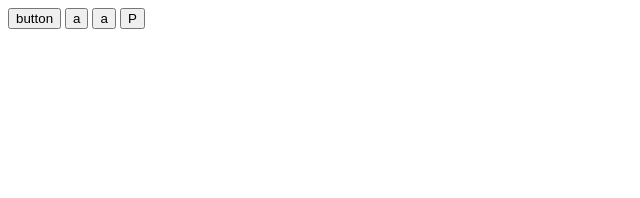
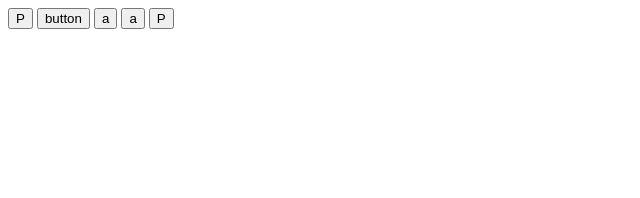
Before and after one commit to sumedhaKl/student-2, a Jekyll site: the page _posts/2023-09-28-HTML_code.html, which Jekyll copies as it is, in a window 1280 px wide. Shown: the top 198 px of the page, without its empty margins (0-640 px from the left). Built offline with Jekyll 4.4.1, drawn with Linux system fonts in a browser that asks for light colours.

Commit message:
first commit

```diff
--- a/_posts/2023-09-28-HTML_code.html
+++ b/_posts/2023-09-28-HTML_code.html
@@ -2,14 +2,17 @@
 <html>
 <head>
     <title>Button Example</title>
-<style>
-.button {
-    background-color: white;
-    border-color: red;
-}
-</style>
 </head>
-<html>
+<body>
+    <button>P</button>
+    <style>
+        .button {
+            background-color: white;
+            border-color: red;
+        }
+    </style>
+</body>
+</html>
 
 <!DOCTYPE html>
 <html>
```
